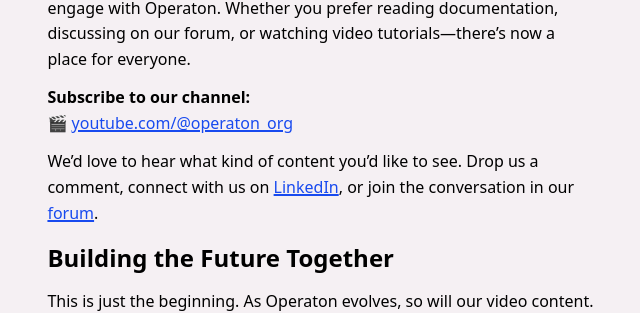
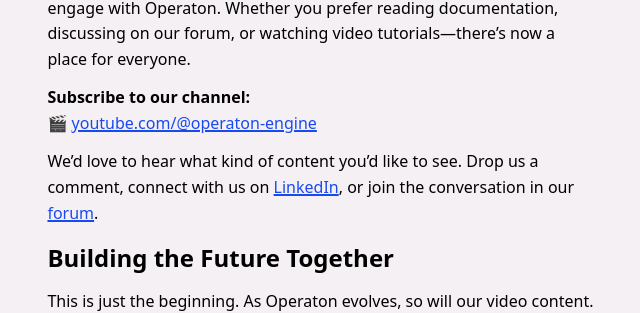
Before and after one commit to operaton/operaton.org, a Jekyll site: the page built from _posts/2025-11-26-operaton-youtube-channel.md, in a window 1280 px wide. Shown: the part 912-1225 px from the top of the page, without its empty margins (318-958 px from the left). Built offline with Jekyll 4.4.1, drawn with Linux system fonts in a browser that asks for light colours.

Commit message:
fix: Corrected link to Youtube channel

```diff
--- a/_posts/2025-11-26-operaton-youtube-channel.md
+++ b/_posts/2025-11-26-operaton-youtube-channel.md
@@ -21,7 +21,7 @@
 The YouTube channel is another way we're expanding how you can engage with Operaton. Whether you prefer reading documentation, discussing on our forum, or watching video tutorials—there's now a place for everyone.
 
 **Subscribe to our channel:**
-🎬 [youtube.com/@operaton_org](https://youtube.com/@operaton_org)
+🎬 [youtube.com/@operaton-engine](https://www.youtube.com/@operaton-engine)
 
 We'd love to hear what kind of content you'd like to see. Drop us a comment, connect with us on [LinkedIn](https://www.linkedin.com/company/operaton), or join the conversation in our [forum](https://forum.operaton.org).
 
```
